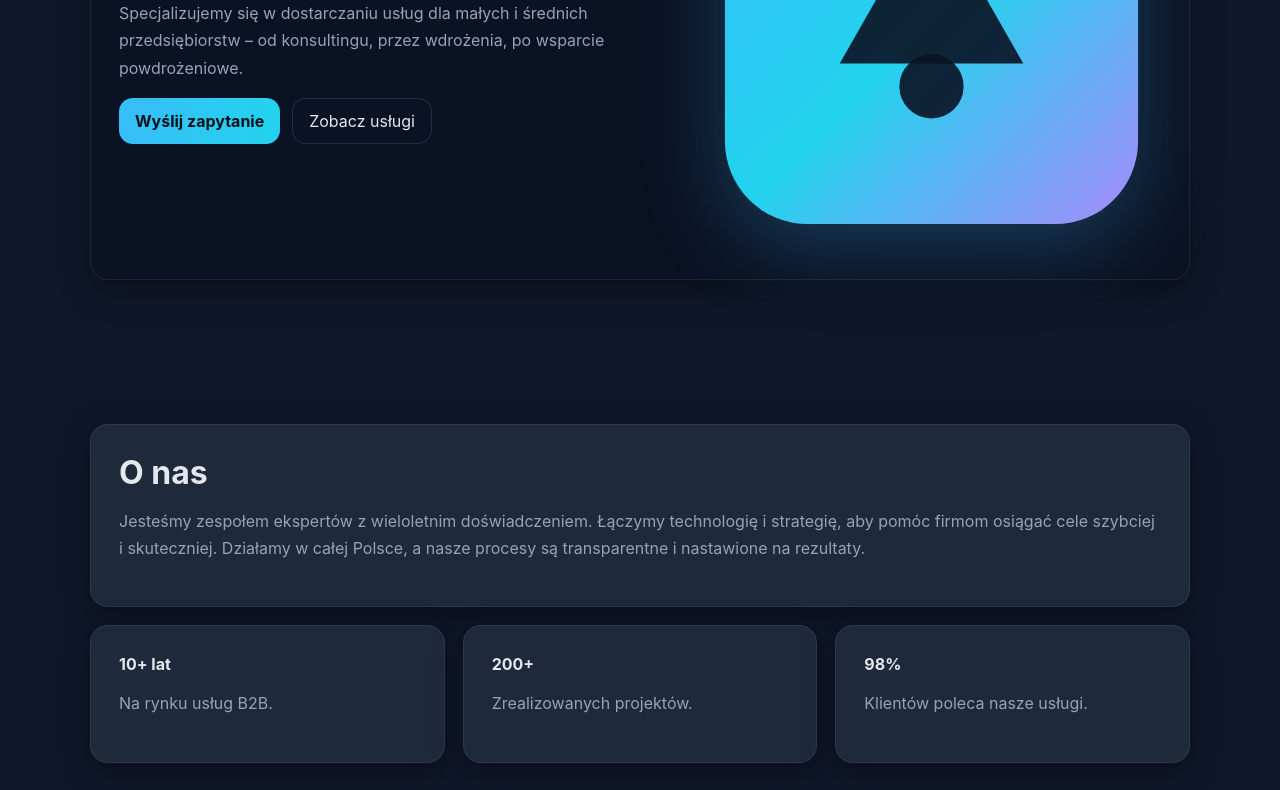
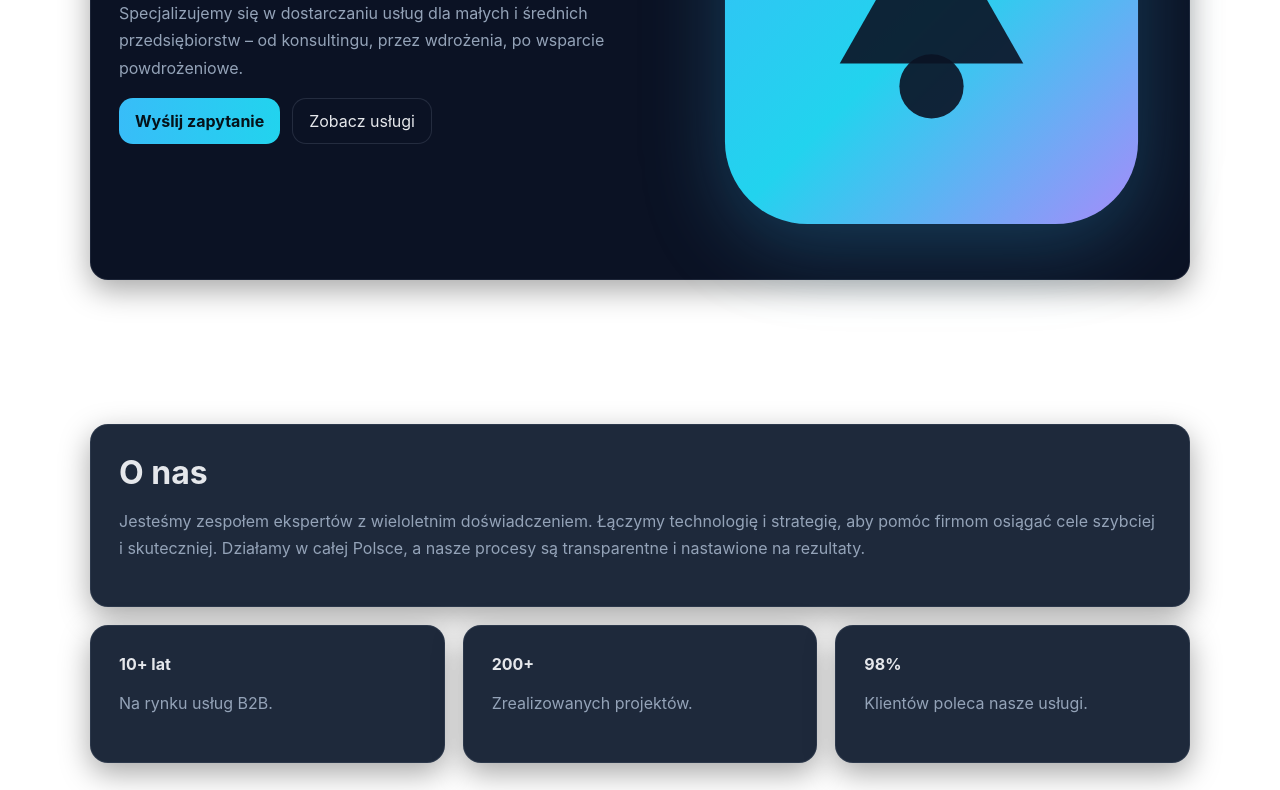
Before and after one commit to nillux97/stroan-pemo, a plain HTML site: page index.html in a window 1280 px wide. Shown: the part 378-1168 px from the top of the page. Drawn offline with Linux system fonts and the light colour scheme.

Commit message:
Add files via upload

```diff
--- a/index.html
+++ b/index.html
@@ -7,7 +7,7 @@
   <meta name="description" content="Jednostronicowa strona firmowa z sekcjami: O nas, Usługi, Kontakt, Mapa dojazdu i Formularz." />
   <style>
     :root{
-      --bg:#0f172a;          /* tło strony (jednolite) */
+      --bg:#FFFFFF;          /* tło strony (jednolite) */
       --card:#111827;        /* bazowy kolor kart */
       --muted:#94a3b8;
       --text:#e5e7eb;
```
